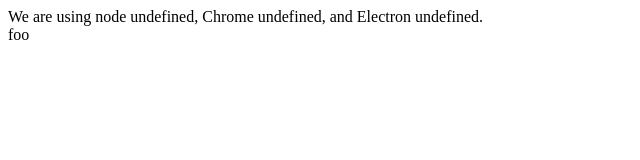
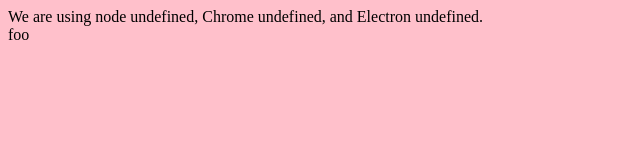
Before and after one commit to nichoth/eventual-tron, an Electron app: page index.html in a window 800 px wide. Shown: the whole page, without its empty margins (0-640 px from the left). Drawn offline with Linux system fonts and the light colour scheme; no server answers.

Commit message:
setup css

```diff
--- a/index.html
+++ b/index.html
@@ -3,7 +3,7 @@
 <head>
     <meta charset="UTF-8">
     <title></title>
-    <!-- <script src="/bundle.js"></script> -->
+    <link rel="stylesheet" href="./public/style.css">
 </head>
 <body>
     <div>
--- a/package.json
+++ b/package.json
@@ -5,8 +5,8 @@
   "main": "index.js",
   "scripts": {
     "start": "build-css && concurrently --kill-others \"electron .\" \"npm run sass-watch\"",
-    "build-css": "node-sass --output-style=compressed src/style/main.scss > public/style.css",
-    "sass-watch": "node-sass --watch src/style/main.scss --source-map-embed public/style.css",
+    "build-css": "node-sass --output-style=compressed src/style/style.scss > public/style.css",
+    "sass-watch": "node-sass --watch src/style/style.scss --source-map-embed public/style.css",
     "test": "echo \"Error: no test specified\" && exit 1"
   },
   "repository": {
--- /dev/null
+++ b/src/style/style.scss
@@ -0,0 +1,3 @@
+body {
+    background-color: pink;
+}
```
Also changed, not shown: public/style.css (added), style.css (added).
